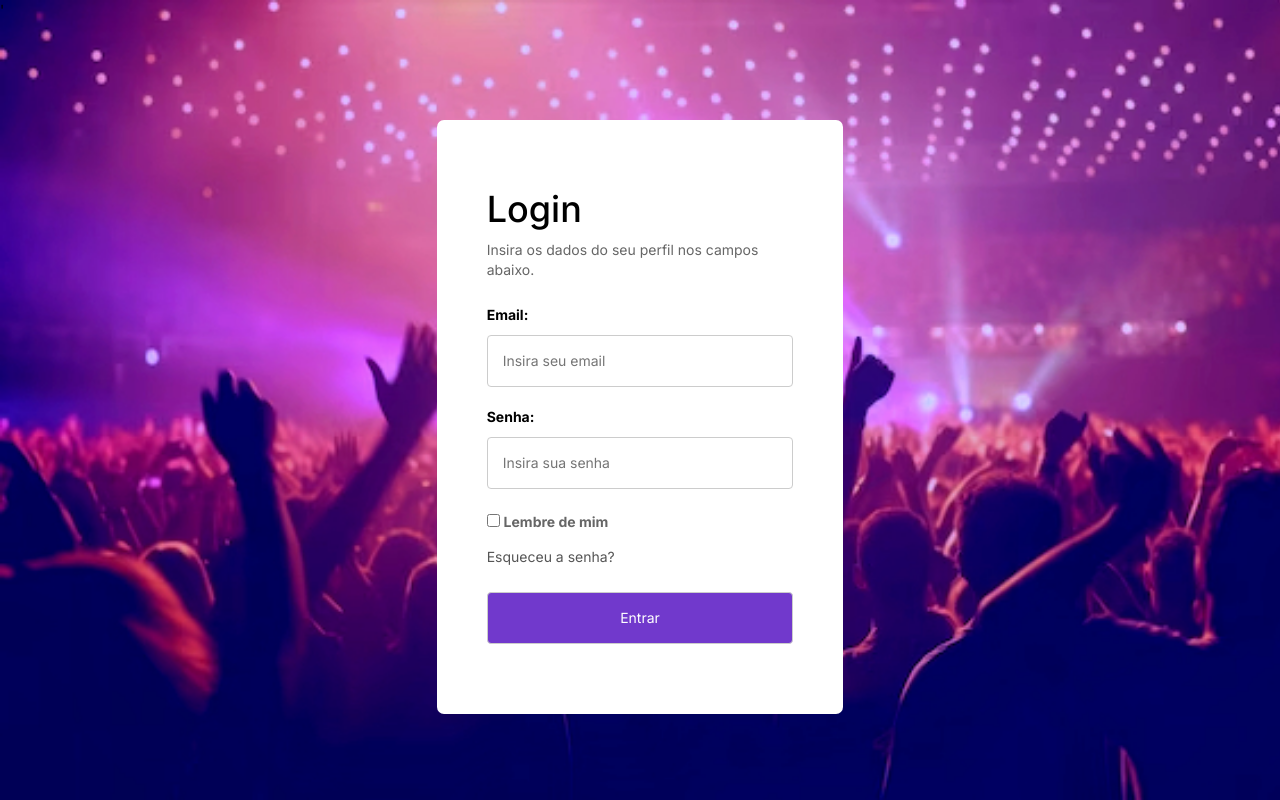
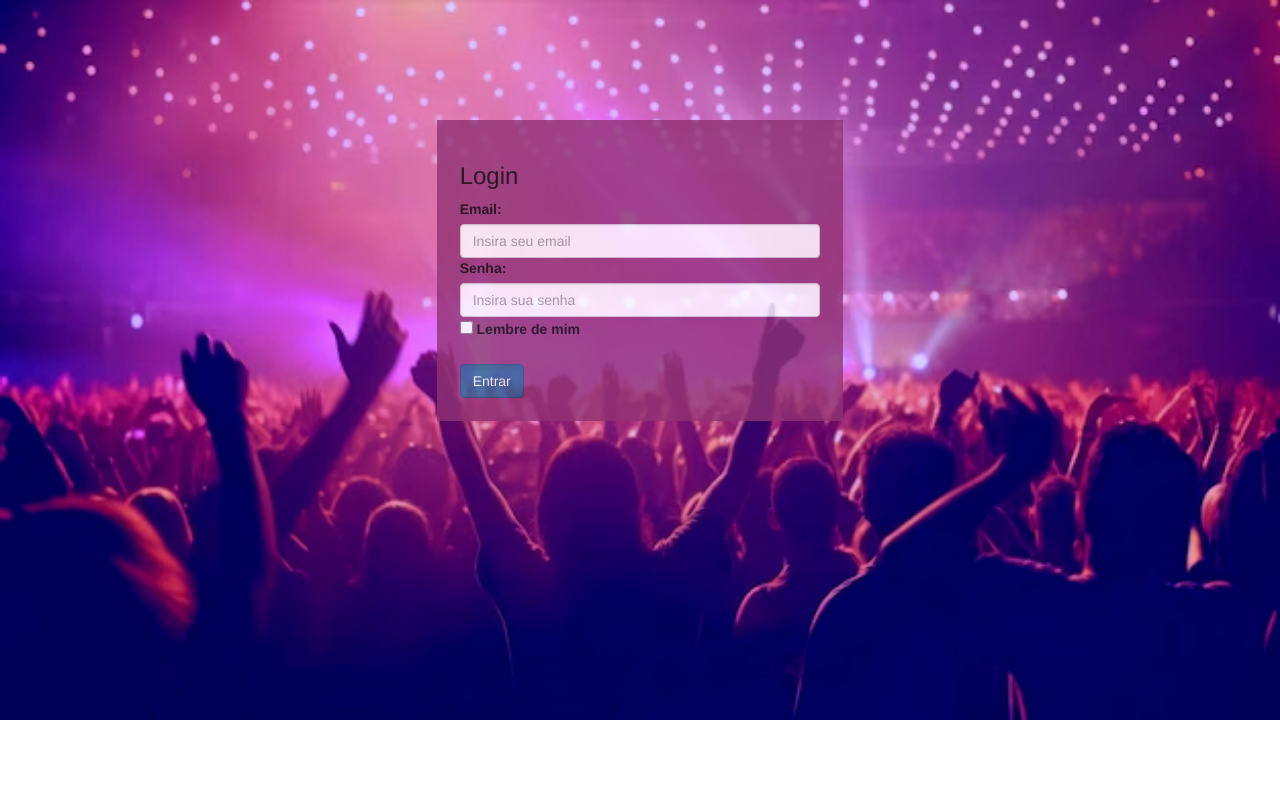
Before and after one commit to lauralovatoc/Tickshow, a PHP site: page / in a window 1280 px wide. Run offline with PHP 8.4, Linux system fonts and the light colour scheme.

Commit message:
Add files via upload

```diff
--- a/projetoTickshow/index.php
+++ b/projetoTickshow/index.php
@@ -1,4 +1,4 @@
-'<!DOCTYPE html>
+<!DOCTYPE html>
 <html>
     <head>
         <meta charset="UTF-8">
@@ -8,29 +8,48 @@
         <script src="js/ajax.googleapis.com_ajax_libs_jquery_3.6.4_jquery.min.js" type="text/javascript"></script>
         <script src="js/maxcdn.bootstrapcdn.com_bootstrap_3.4.1_js_bootstrap.min.js" type="text/javascript"></script>
 
-        <link rel="stylesheet" type="text/css" href="estiloLoginCadastro.css">
+        <style>
+            body{
+                background-image: url(img/capamulti.jpg);
+                background-repeat: no-repeat;
+                background-size: cover;
+            }
+
+            .blocoLogin{
+                padding:20px;
+                background-color: #903373;
+                opacity: 80%;
+                border: solid #903373 3px;
+                height:100%;
+            }
+
+
+        </style>
     </head>
     <body>
-        <!--<div class="col-md-12" style="padding:0px">
-            <img src="" style="width:10%">
-        </div>-->
         <br><br><br><br><br><br>
 
         <div class="row">
             <div class="col-md-4"> </div>
 
             <div class="col-md-4">
+                <form method="post" action="controller/loginController.php">
+                    <div class="blocoLogin">
+                        <div>
+                            <h3 class="titleLogin" style="color:black">Login</h3>
+                        </div>
 
-                <div class="blocoLogin">
-                    <form method="post" action="controller/loginController.php" class="formLogin">
+                        <div>
+                            <label class="form-label" for="email" style="color:black">Email:</label>
+                            <input class="form-control" type="email" id="email"
+                                   placeholder="Insira seu email" name="email" required="">
+                        </div>
 
-                        <h1>Login</h1>
-                        <p>Insira os dados do seu perfil nos campos abaixo.</p>
-                        <label for="email">Email:</label>
-                        <input type="email" placeholder="Insira seu email" required="">
-
-                        <label for="password">Senha:</label>
-                        <input type="password" placeholder="Insira sua senha" required="">
+                        <div>
+                            <label class="form-label" for="senha" style="color:black">Senha:</label>
+                            <input class="form-control" type="password" id="senha"
+                                   placeholder="Insira sua senha" name="senha" required="">
+                        </div>
 
                         <div>
                             <?php
@@ -42,18 +61,23 @@
                            name="lembrar" value="1">');
                             }
                             ?>
-                        <label for="lembrar" style="color: #666">Lembre de mim</label>
+                            <label for="lembrar" class="form-check-label" style="color:black">Lembre de mim</label>
                         </div>
 
-                        <a href="/">Esqueceu a senha?</a>
-                        <input type="submit" class="btn" value="Entrar">
+                        <br>
+                        <div class="d-grid">
+                            <input type="submit" value="Entrar"
+                                   class="btn btn-primary active" >
+                        </div>
 
+                        <!-- <div class="d-grid">
                         <?php
-                        //para verificar senha/email
+                        //para verificar senha ou email
 
                         @$cod = $_REQUEST['cod'];
                         if (isset($cod)) {
-                            if ($cod == '171') {
+
+                            if ($cod == '171') {  //codigo caso os dados estejam errados => loginController
                                 echo ('<br><div class="alert alert-danger">');
                                 echo ('Verifique usuário ou senha.');
                                 echo ('</div>');
@@ -64,10 +88,10 @@
                             }
                         }
                         ?>
+                         </div> -->
+                    </div>
 
                 </form>
-                </div>
-
             </div>
 
             <div class="col-md-4"></div>
```
Also changed, not shown: projetoTickshow/home.php (+50 -0 lines), projetoTickshow/css/maxcdn.bootstrapcdn.com_bootstrap_3.4.1_css_bootstrap.min.css, projetoTickshow/img/logotick.png, projetoTickshow/js/ajax.googleapis.com_ajax_libs_jquery_3.6.4_jquery.min.js, projetoTickshow/js/maxcdn.bootstrapcdn.com_bootstrap_3.4.1_js_bootstrap.min.js, projetoTickshow/nbproject/private/private.xml (line endings or trailing spaces), projetoTickshow/nbproject/project.xml (line endings or trailing spaces), 2 other files. Lines whose indentation alone changed are shown as unchanged.
